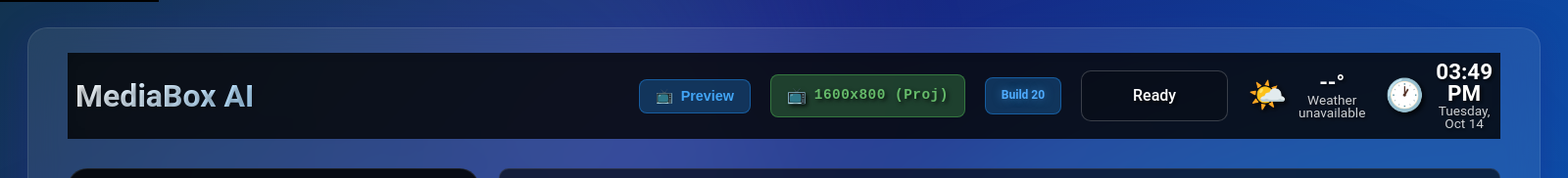
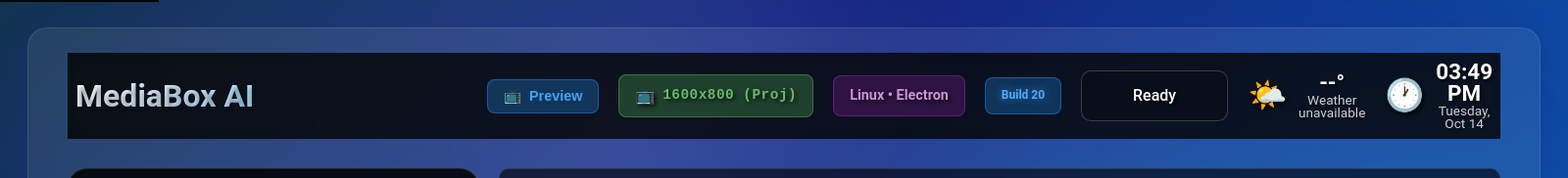
Before and after one commit to marknchristian/mediabox, an Electron app: page dashboard/index.html in a window 1600 px wide. Shown: the top 182 px of the page at 98% size. Drawn offline with Linux system fonts and the light colour scheme; no server answers.

Commit message:
feat(ui): show detected device/platform (Windows, Android, Android TV, iOS, macOS, Linux) in top bar; mark Electron when applicable

```diff
--- a/dashboard/index.html
+++ b/dashboard/index.html
@@ -355,6 +355,27 @@
       color: #66bb6a;
       white-space: nowrap;
       transition: all 0.3s ease;
+    }
+
+    .device-display {
+      display: flex;
+      align-items: center;
+      gap: 8px;
+      padding: 8px 16px;
+      border-radius: 8px;
+      background: rgba(156, 39, 176, 0.25);
+      border: 1px solid rgba(156, 39, 176, 0.5);
+      font-size: 0.9em;
+      font-weight: 600;
+      color: #ce93d8;
+      white-space: nowrap;
+      transition: all 0.3s ease;
+    }
+
+    .device-display:hover {
+      background: rgba(156, 39, 176, 0.35);
+      border-color: rgba(156, 39, 176, 0.7);
+      transform: translateY(-2px);
     }
 
     .resolution-display:hover {
@@ -1642,6 +1663,9 @@
           <div class="resolution-display" id="resolutionDisplay" title="Current Screen Resolution">
             <span class="resolution-icon">📺</span>
             <span class="resolution-text" id="resolutionText">--</span>
+          </div>
+          <div class="device-display" id="deviceDisplay" title="Detected Platform">
+            <span id="deviceText">--</span>
           </div>
           <div class="build-number" id="buildNumber">Build 17</div>
           <div class="status-message" id="statusMessage">Ready</div>
@@ -2539,6 +2563,32 @@
       console.log(`Mode: ${mode}`);
     }
 
+    // Detect and display platform/device
+    function updateDeviceDisplay() {
+      const el = document.getElementById('deviceText');
+      if (!el) return;
+      const ua = navigator.userAgent || '';
+      const isElectronEnv = !!(window.electronAPI);
+      const isAndroid = /Android/i.test(ua);
+      const isAndroidTV = isAndroid && (/TV|AFT|BRAVIA|SHIELD|MiBOX|ADT-\d+/i.test(ua) || /Android\s+TV/i.test(ua));
+      const isIOS = /iPad|iPhone|iPod/i.test(ua);
+      const isWindows = /Windows NT/i.test(ua);
+      const isLinux = /Linux/i.test(ua) && !isAndroid;
+      const isMac = /Macintosh|Mac OS X/i.test(ua);
+
+      let label = 'Unknown';
+      if (isAndroidTV) label = 'Android TV';
+      else if (isAndroid) label = 'Android';
+      else if (isIOS) label = 'Apple iOS';
+      else if (isWindows) label = 'Windows';
+      else if (isMac) label = 'macOS';
+      else if (isLinux) label = 'Linux';
+
+      if (isElectronEnv) label += ' • Electron';
+
+      el.textContent = label;
+    }
+
     // Initialize and start updates
     function initializeInfoBar() {
       // Update clock immediately and every second
@@ -2562,6 +2612,9 @@
       } catch (e) {
         console.warn('SW registration failed:', e);
       }
+
+      // Update device/platform display
+      updateDeviceDisplay();
 
       // Update weather every 10 minutes
       setInterval(fetchWeather, 600000);
```
